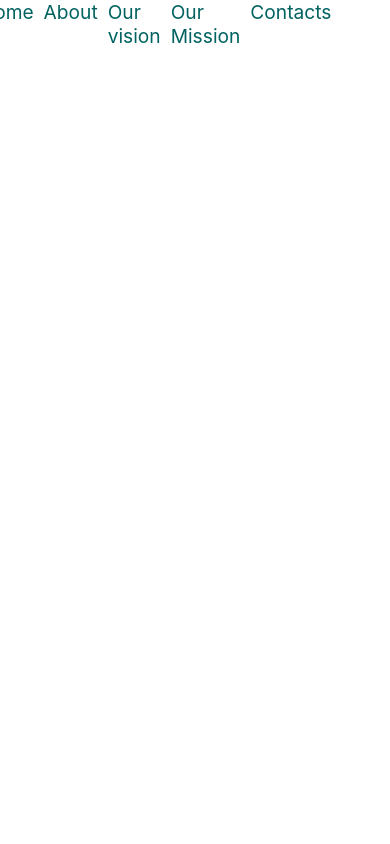
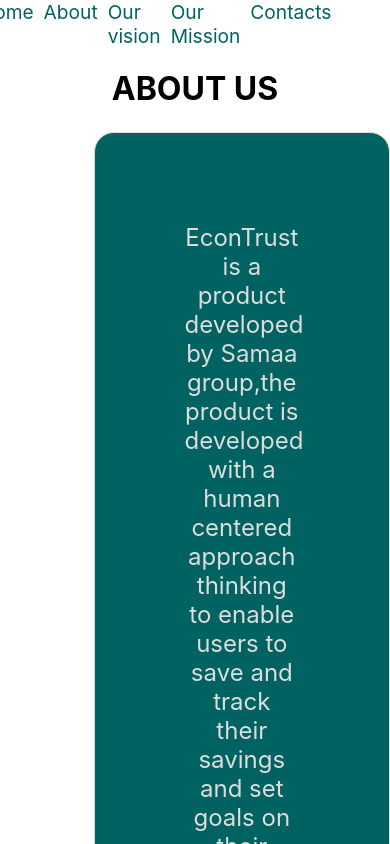
Before and after one commit to Mary-Vivian/Econtrust_project, a React (Create React App) app: page / in a window 390 px wide. Shown: the top 844 px of the page. Built offline with nearby package versions, Linux system fonts and the light colour scheme.

Commit message:
added About Us

```diff
--- /dev/null
+++ b/src/About/about.css
@@ -0,0 +1,30 @@
+#about{
+    border: 1px solid #ddd;
+    border-radius: 20px;
+    box-shadow: 0 4px 8px rgba(red, green, blue, alpha);
+    padding: 90px;
+    margin-left: 24%;
+    max-width: 800px;
+    transition: box-shadow 0.3s ease;
+    background-color: #006261;
+    color: #ddd;
+    font-size: x-large;
+
+}
+#aboutus{
+   text-align: center;
+}
+
+@media screen and (min-width:375px) and(max-width:667px) {
+    #about{
+        padding: 50px;
+        margin-left: 10%;
+        margin-right: 20px;
+        max-width: 400px;
+        font-size: small;
+
+    }
+    #aboutus{
+      justify-self: start;
+     }
+}
--- /dev/null
+++ b/src/About/about.js
@@ -0,0 +1,13 @@
+import './about.css';
+function About(){
+    return(
+        <div id="aboutus">
+            <h1>ABOUT US</h1>
+            <p id="about">EconTrust is a product developed by Samaa group,the
+                product is developed with a human centered approach thinking
+                to enable users to save and track their savings
+                and set goals on their saving </p>
+        </div>
+    )
+}
+export default About;
--- a/src/App.js
+++ b/src/App.js
@@ -1,9 +1,12 @@
 
 import Navbar from "./Navbar";
+import About from "./About/about";
 function App(){
   return(
     <div>
       <Navbar/>
+      <About/>
+
     </div>
   )
 }
```
